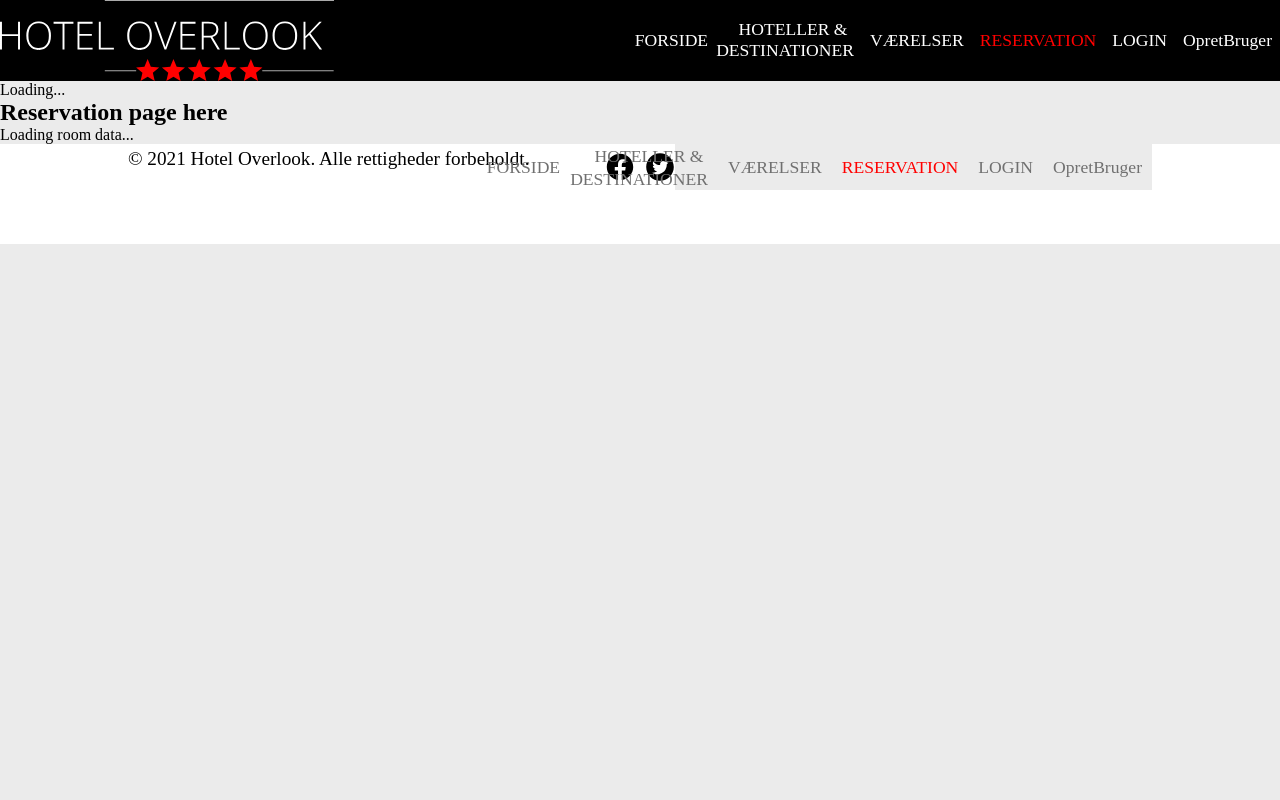
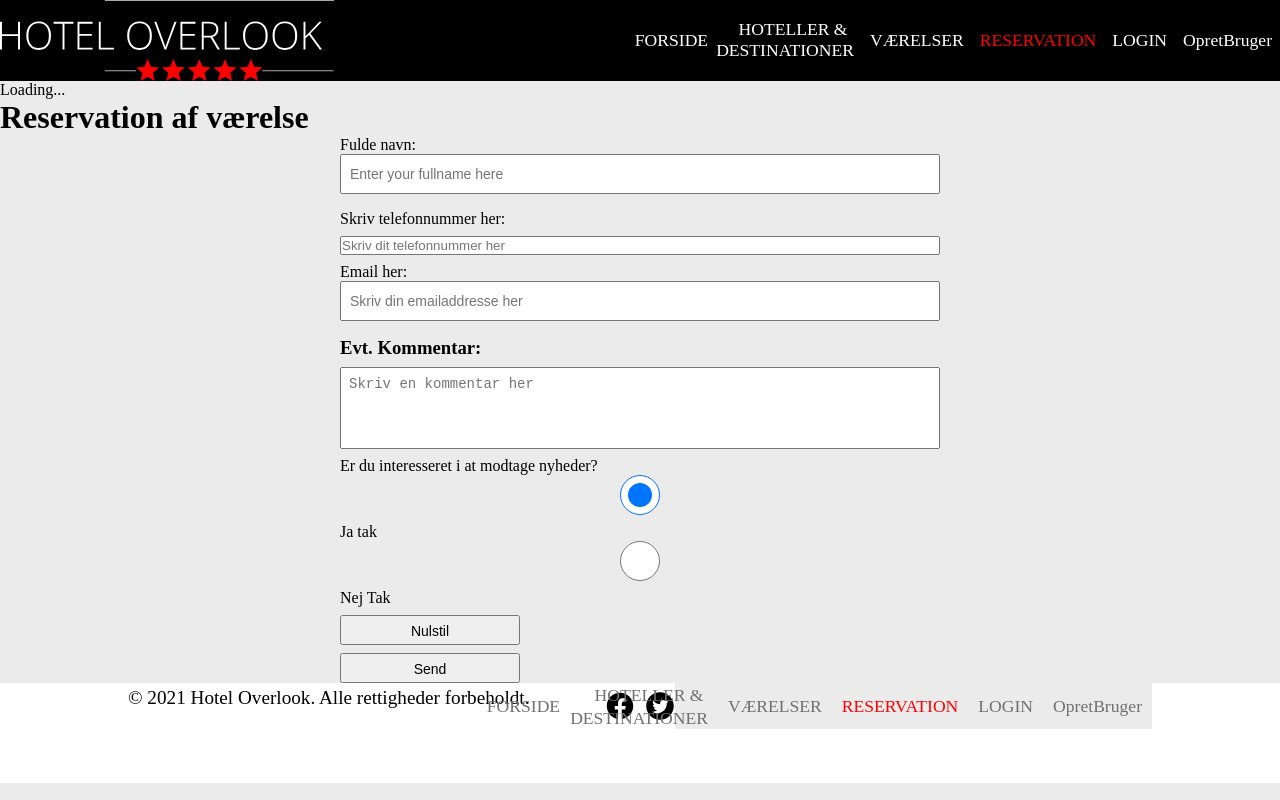
Before and after one commit to Eon4/Hotel-Overlook, a React (Vite) app in the folder hotel/: page /reservation in a window 1280 px wide. Built offline with nearby package versions, Linux system fonts and the light colour scheme; no server answers.

Commit message:
Loging working
-Loging is working
-Updated README
-Form added

```diff
--- a/hotel/src/components/Form/form.jsx
+++ b/hotel/src/components/Form/form.jsx
@@ -1,82 +1,78 @@
 import React, { useState, useEffect } from 'react';
+import { useForm } from "react-hook-form";
+import style from "./form.module.scss";
 
-const ReservationForm = ({ roomData }) => {
-  const [formData, setFormData] = useState({
-    hotel: '',
-    roomType: '',
-    priceClass: '',
-    numberOfPersons: '',
-    checkInDate: '',
-    checkOutDate: '',
-    firstName: '',
-    lastName: '',
-    email: '',
-    phoneNumber: '',
-    comment: '',
-    acceptTerms: false,
-  });
+const ReservationForm = () => {
 
-  useEffect(() => {
-    // Assuming roomData is an array of hotels, cities, and rooms
-    if (roomData && roomData.length > 0) {
-      const firstHotel = roomData[0];
-      const firstCity = firstHotel.cities[0];
-      const firstRoom = firstCity.hotels[0].rooms[0];
+    const {
+      register,
+      handleSubmit,
+      formState: { errors },
+    } = useForm();
+    const onSubmit = (data) => console.log(data);
 
-      setFormData({
-        hotel: firstHotel.name,
-        roomType: firstRoom.title,
-        priceClass: 'Normal', // You may need to fetch this information
-        numberOfPersons: String(firstRoom.num_persons),
-        // Add more fields based on your data structure
-      });
-    }
-  }, [roomData]);
+    return (
+      <>
+        <h1 className={style.hookTitle}>Reservation af værelse</h1>
 
-  const handleChange = (e) => {
-    const { name, value, type, checked } = e.target;
-    setFormData((prevData) => ({
-      ...prevData,
-      [name]: type === 'checkbox' ? checked : value,
-    }));
+        <form className={style.formStyle} onSubmit={handleSubmit(onSubmit)}>
+          <label htmlFor="fullName">
+            Fulde navn:
+            <input
+              {...register("fullName", { required: true, maxLength: 15 })}
+              placeholder="Enter your fullname here"
+            ></input>
+          </label>
+          {errors.fullName && <span>Vær venlig at udfylde dette felt.</span>}
+
+
+          <label htmlFor="phone">Skriv telefonnummer her:</label>
+          <input
+            {...register("phonenumber", { required: true })}
+            name="phone"
+
+            placeholder="Skriv dit telefonnummer her"
+          ></input>
+                {errors.phonenumber?.type === 'required' && "Du skal udfylde dette felt med et telefonnummer"}
+
+          <label htmlFor="email">
+            Email her:
+            <input
+              {...register("emailRequired", { required: true })}
+              placeholder="Skriv din emailaddresse her"
+            ></input>
+          </label>
+          {errors.emailRequired && <span>Udfyld venligst dette felt også.</span>}
+
+          <h3>Evt. Kommentar:</h3>
+          <textarea
+            rows="4"
+            cols="50"
+            name="comment"
+            placeholder="Skriv en kommentar her"
+          ></textarea>
+
+  <label htmlFor="choice">
+    Er du interesseret i at modtage nyheder?
+    <div className="radioButtons">
+        <label>
+            <input type="radio" {...register("choice", { value: "yes" })} value="yes" />
+            Ja tak
+        </label>
+        <label>
+            <input type="radio" {...register("choice", { value: "no" })} value="no" />
+            Nej Tak
+        </label>
+    </div>
+</label>
+
+
+          <button className='resetMe' type="reset">Nulstil</button>
+                <button className='sendMe' type="submit">Send</button>
+            </form>
+      </>
+    );
   };
 
-  const handleSubmit = (e) => {
-    e.preventDefault();
-    // Add your form submission logic here
-    console.log('Form Data:', formData);
-  };
-
-  return (
-    <form onSubmit={handleSubmit}>
-      <label>
-        Hotel:
-        <input type="text" name="hotel" value={formData.hotel} readOnly />
-      </label>
-
-      <label>
-        Room Type:
-        <input type="text" name="roomType" value={formData.roomType} readOnly />
-      </label>
-
-      {/* Add similar code for other fields */}
-
-      {/* Accept terms checkbox */}
-      <label>
-        Accept Terms:
-        <input
-          type="checkbox"
-          name="acceptTerms"
-          checked={formData.acceptTerms}
-          onChange={handleChange}
-          required
-        />
-      </label>
-
-      {/* Submit button */}
-      <button type="submit">Reserve Now</button>
-    </form>
-  );
-};
 
 export default ReservationForm;
--- /dev/null
+++ b/hotel/src/components/Form/form.module.scss
@@ -0,0 +1,66 @@
+.hookTitle {
+    color: var(--darkKnight);
+}
+
+.formStyle {
+    width: 600px; // Adjust the width as needed
+    margin: auto; // Center the form horizontally
+    display: grid;
+    grid-template-columns: 1fr;
+    gap: 8px;
+
+    label {
+        input {
+            height: 40px; // Decrease the height for a smaller form
+            width: 100%;
+            padding: 8px; // Decrease the padding for a smaller form
+            box-sizing: border-box;
+            margin-bottom: 8px;
+            font-size: 14px; // Adjust font size for better readability on mobile
+
+        }
+
+
+    }
+
+
+    textarea {
+        resize: none;
+        width: 100%;
+        padding: 8px; // Decrease the padding for a smaller form
+        box-sizing: border-box;
+        font-size: 14px; // Adjust font size for better readability on mobile
+    }
+
+
+
+    button{
+        height: 30px; // Decrease the height for smaller buttons
+        width: 30%; // Make buttons fill nearly half the width (allowing for 2% gap)
+        padding: 6px; // Decrease the padding for smaller buttons
+        box-sizing: border-box;
+        font-size: 14px; // Adjust
+        text-align: center;
+        margin: 0;
+    }
+
+
+ .radioButtons{
+    width: 30px;
+ }
+
+    // Add media query for mobile devices
+    @media (max-width: 768px) {
+        label {
+            input {
+                font-size: 12px; // Further adjust font size for smaller screens
+            }
+        }
+
+        textarea {
+            font-size: 12px; // Further adjust font size for smaller screens
+        }
+    }
+
+
+}
--- a/hotel/src/pages/Loginpage/Loginpage.jsx
+++ b/hotel/src/pages/Loginpage/Loginpage.jsx
@@ -11,6 +11,16 @@ export const Loginpage = () => {
     event.preventDefault();
 
     const url = "http://localhost:4000/login";
+
+    if (event.target.username.value === "") {
+      setMessage("Venligst indtast dit brugernavn");
+      return;
+    }
+
+    if (event.target.password.value === "") {
+      setMessage("Venligst indtast dit password");
+      return;
+    }
 
     let body = new URLSearchParams();
 
@@ -26,20 +36,23 @@ export const Loginpage = () => {
       let res = await fetch(url, options);
       let data = await res.json();
       console.log(data);
-      if (data?.status === "Ok") {
+
+      if (data?.access_token) {
+        // Assuming the presence of access_token indicates success
         setUserData(data);
-        setMessage(`Du er nu logget ind som ${data.user.firstname}`);
+        setMessage(`Velkommen. Du er nu logget ind som ${data.user.firstname.lastname}`);
       } else {
         setMessage("Der opstod en fejl - prøv igen");
       }
     } catch (err) {
       console.error(err);
-      setMessage(`Der opstod en fejl: ${err.message}`);
     }
-}
+    }
+
+
   return (
     <>
-      {/* <Title title={"Login"} /> */}
+      <Title title={"Login"} />
 
       <form
         className={style.loginFormStyle}
--- a/hotel/src/pages/Reservationpage/Reservation.jsx
+++ b/hotel/src/pages/Reservationpage/Reservation.jsx
@@ -23,12 +23,9 @@ export const Reservation = () => {
 
   return (
     <>
-      <h2>Reservation page here</h2>
-      {roomData ? (
-        <ReservationForm roomData={roomData} />
-      ) : (
-        <p>Loading room data...</p>
-      )}
+      {/* <h2>Reservation page here</h2> */}
+
+      <ReservationForm/>
     </>
   );
 };
```
Also changed, not shown: 1 other file (tests, documents, lock files or other folders).
